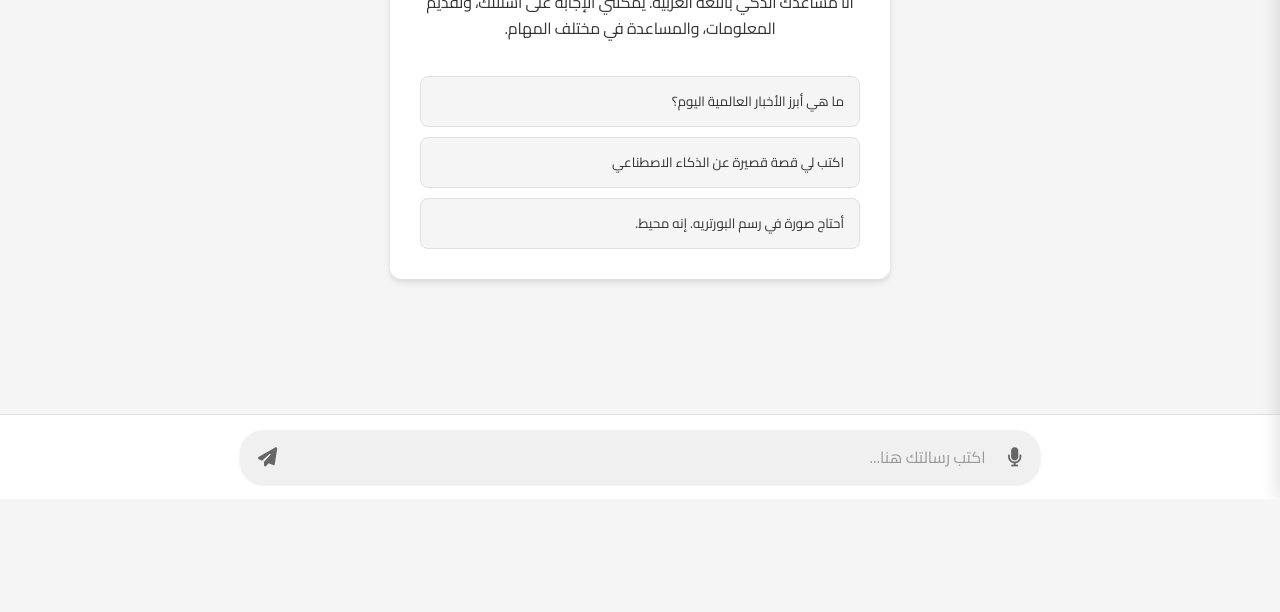
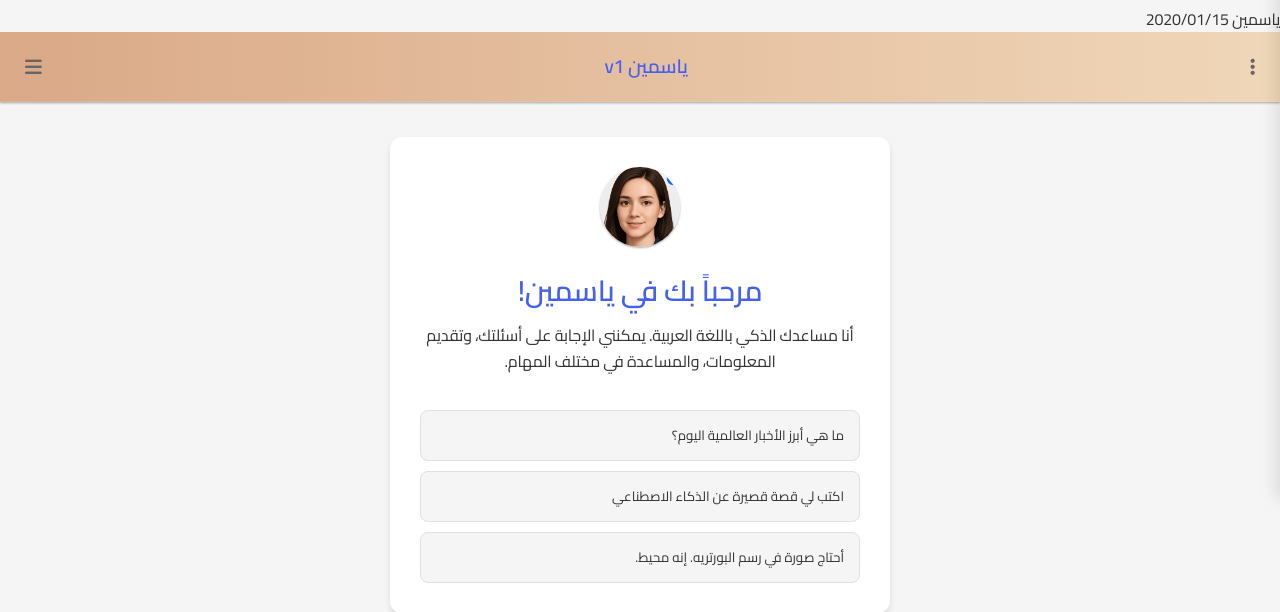
Before and after one commit to dzyas/dzfoot, a Flask app: template templates/index.html in a window 1280 px wide. Shown: the part 301-913 px from the top of the page. Before the commit the page ends 768 px from the top, so only its background shows below. Run offline with Flask 3, Linux system fonts and the light colour scheme; the template is opened without the code that fills it: most values are stand-ins (such as "Sample title", 1, 10 or a date in 2020); some libraries are stand-ins or nearby versions.

Commit message:
Update index.html

```diff
--- a/templates/index.html
+++ b/templates/index.html
@@ -13,6 +13,15 @@
     <link rel="icon" type="image/webp" href="{{ url_for('static', filename='img/logo.webp') }}">
 </head>
 <body>
+    <!-- صورة البروفايل والخلفية -->
+    <div class="profile-header">
+        <img src="{{ url_for('static', filename='img/profile-bg.jpg') }}" alt="صورة شخصية">
+        <div class="profile-overlay"></div>
+        <div class="profile-info">
+            <span class="profile-name">ياسمين</span>
+            <span class="profile-date">{{ now().strftime("%Y/%m/%d") }}</span>
+        </div>
+    </div>
     <div class="app-container">
         <div class="status-bar">
             <div class="menu-container">
@@ -40,7 +49,7 @@
 
         <div class="messages-container">
             <div id="messages">
-                <!-- Messages will be added dynamically -->
+                <!-- الرسائل ستضاف ديناميكياً -->
             </div>
         </div>
 
@@ -164,7 +173,6 @@
                 <span>النسخة 1.0</span>
             </div>
         </div>
-
         <div id="sidebar-overlay"></div>
     </div>
 
@@ -179,7 +187,6 @@
     </div>
 
     <div id="toast-container"></div>
-
     <script src="{{ url_for('static', filename='js/app.js') }}"></script>
 </body>
 </html>
```
